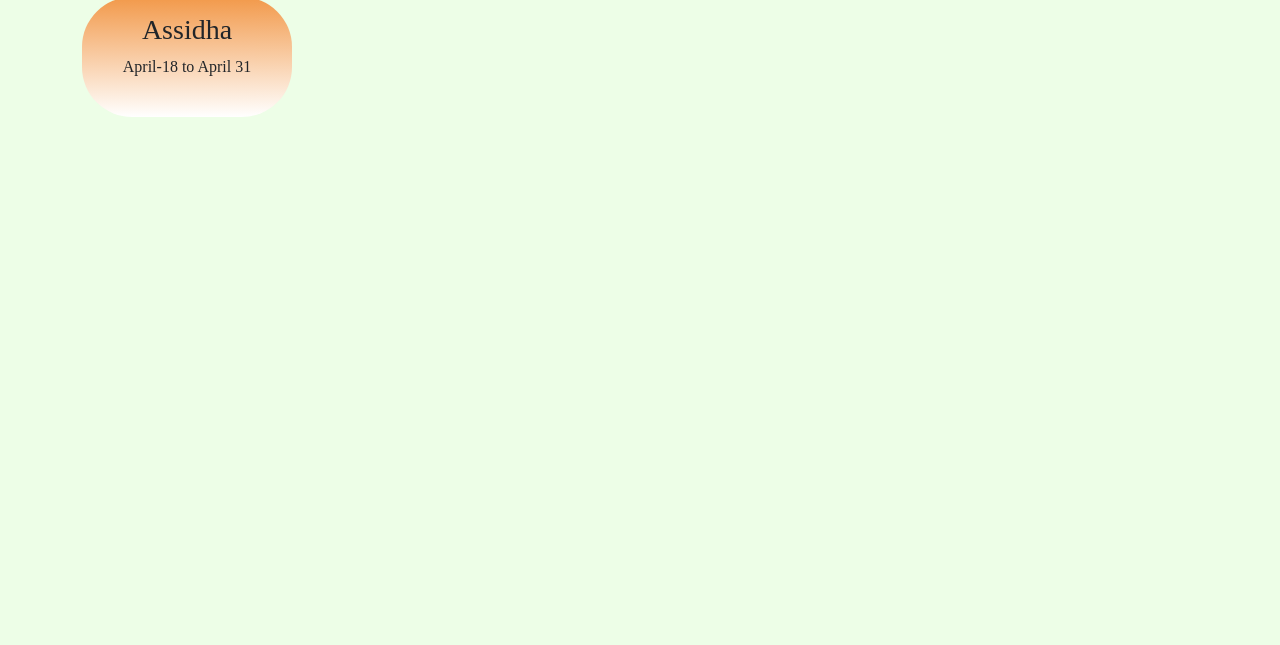
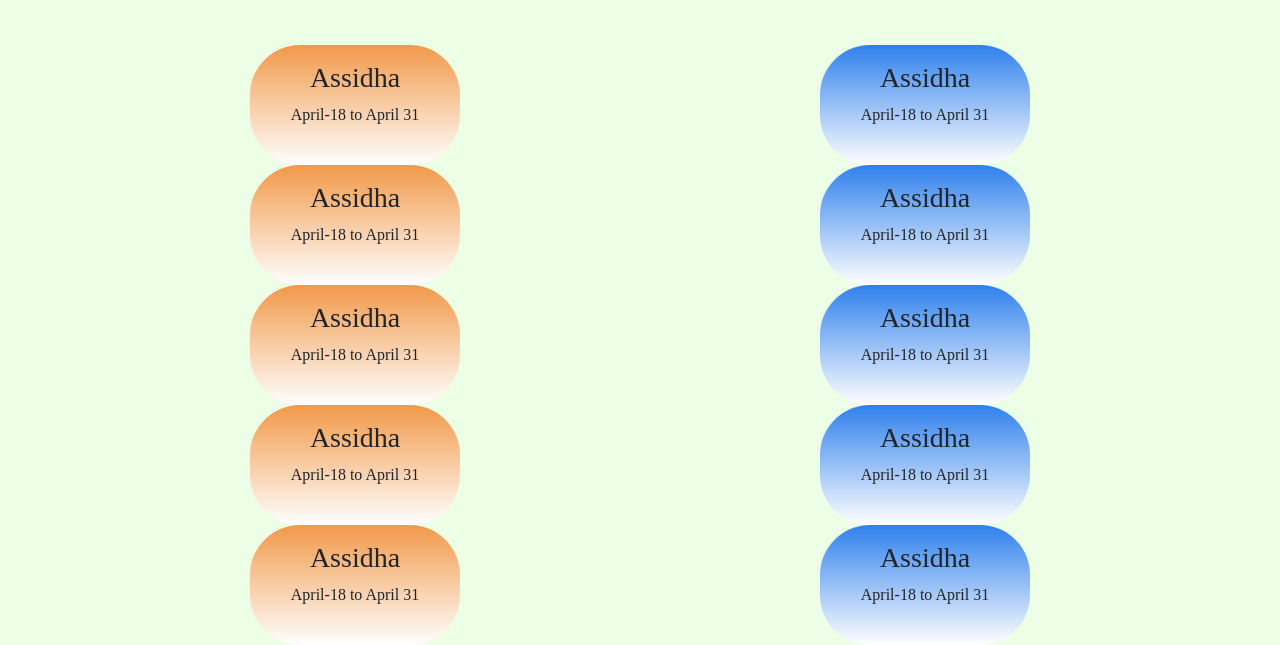
Before and after one commit to ahmedfaarih/Nakaiy, a plain HTML site: page index.html in a window 1280 px wide. Shown: the part 346-991 px from the top of the page. Before the commit the page ends 800 px from the top, so only its background shows below. Drawn offline with nearby package versions, Linux system fonts and the light colour scheme; a web font is replaced by a local one.

Commit message:
Added Hulhangu nakai css

```diff
--- a/index.html
+++ b/index.html
@@ -23,27 +23,70 @@
                 </div>
             </div>
 
-            <div class="col-md-4">
+            <div class="col-md-4  ">
                 <p id="aphos">‘</p>
-                <h3>Begins with storm, then becomes hot and dry’</h3>
+                <h3 class="text-center">Begins with storm, then becomes hot and dry’</h3>
 
-                <h5>Apr - 08 to Apr - 21</h5>
+                <h5 class="text-center">Apr - 08 to Apr - 21</h5>
             </div>
         </div>
     </div>
 
-    <div class="container">
+    <div class="container mt-5">
         <div class="row">
-            <div class="col-md-6">
-                <div id="Nakai-list-iruvai" class="p-3 text-center">
+            <div class="col-md-6 text-center d-flex justify-content-center">
+               <div>
+                <div id="Nakai-list-iruvai" class="p-3 ">
                     <h3>Assidha</h3>
                     <p >April-18 to April 31</p>
                 </div>
+                <div id="Nakai-list-iruvai" class="p-3  ">
+                    <h3>Assidha</h3>
+                    <p >April-18 to April 31</p>
+                </div>
+
+                <div id="Nakai-list-iruvai" class="p-3 ">
+                    <h3>Assidha</h3>
+                    <p >April-18 to April 31</p>
+                </div>
+                <div id="Nakai-list-iruvai" class="p-3 ">
+                    <h3>Assidha</h3>
+                    <p >April-18 to April 31</p>
+                </div>
+                <div id="Nakai-list-iruvai" class="p-3 ">
+                    <h3>Assidha</h3>
+                    <p >April-18 to April 31</p>
+                </div>
+
+               </div>
             </div>
 
-            <div class="col-md-6">
+            <div class="col-md-6 text-center d-flex justify-content-center">
+                <div>
+                 <div class="p-3 Nakai-list-hulhangu ">
+                     <h3>Assidha</h3>
+                     <p >April-18 to April 31</p>
+                 </div>
+                 <div class="p-3  Nakai-list-hulhangu">
+                     <h3>Assidha</h3>
+                     <p >April-18 to April 31</p>
+                 </div>
 
-            </div>
+                 <div  class="p-3 Nakai-list-hulhangu">
+                     <h3>Assidha</h3>
+                     <p >April-18 to April 31</p>
+                 </div>
+                 <div  class="p-3 Nakai-list-hulhangu">
+                     <h3>Assidha</h3>
+                     <p >April-18 to April 31</p>
+                 </div>
+                 <div class="p-3 Nakai-list-hulhangu ">
+                     <h3>Assidha</h3>
+                     <p >April-18 to April 31</p>
+                 </div>
+
+                </div>
+             </div>
         </div>
     </div>
 </body>
--- a/style.css
+++ b/style.css
@@ -75,3 +75,13 @@ flex-direction: column;
    border-radius: 50px 50px 50px 50px;
    position: relative;
 }
+
+
+.Nakai-list-hulhangu{
+    height: 120px;
+    width: 210px;
+    background-color:#2F80ED;
+    background-image: linear-gradient(#2F80ED, #FFF);
+   border-radius: 50px 50px 50px 50px;
+   position: relative;
+}
```
